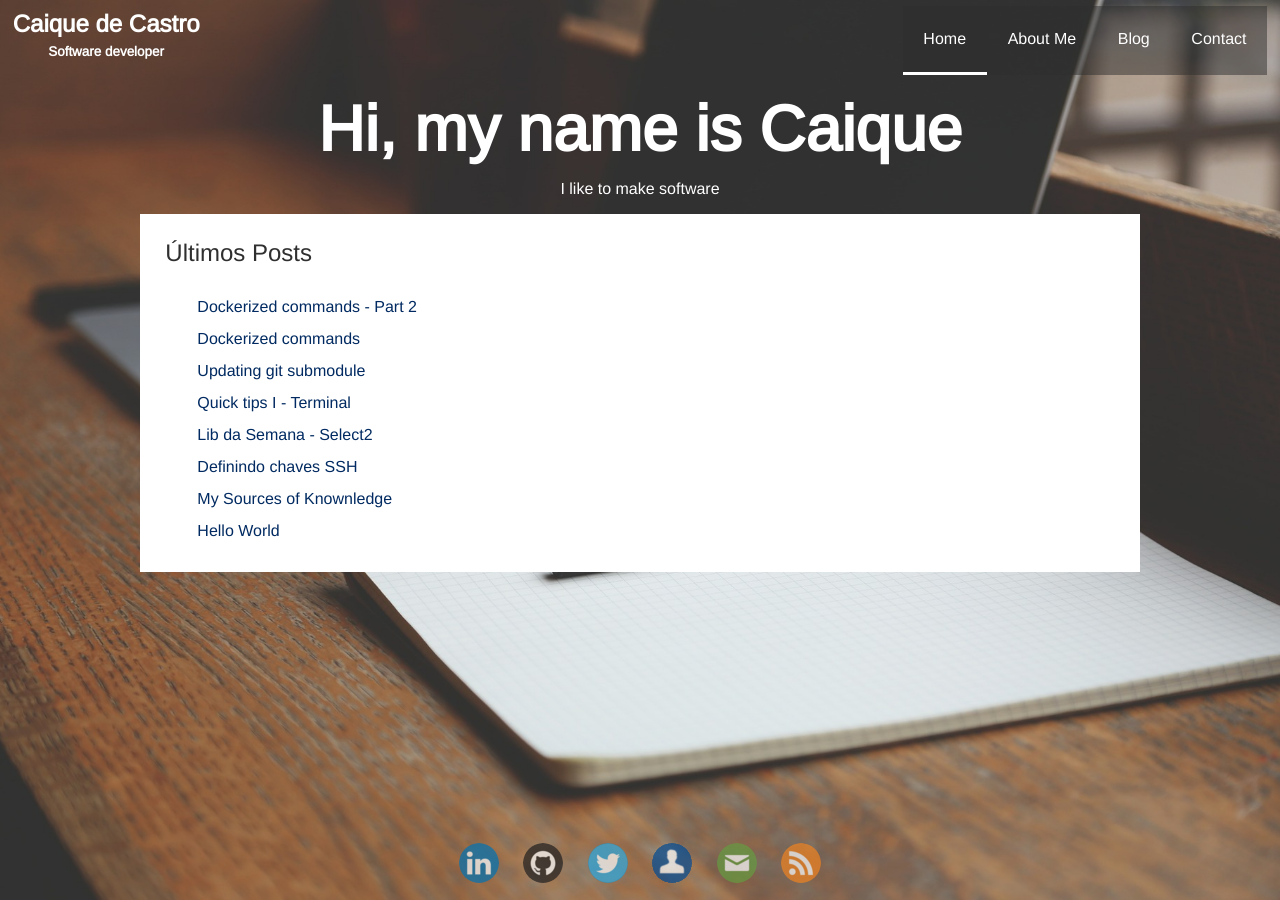
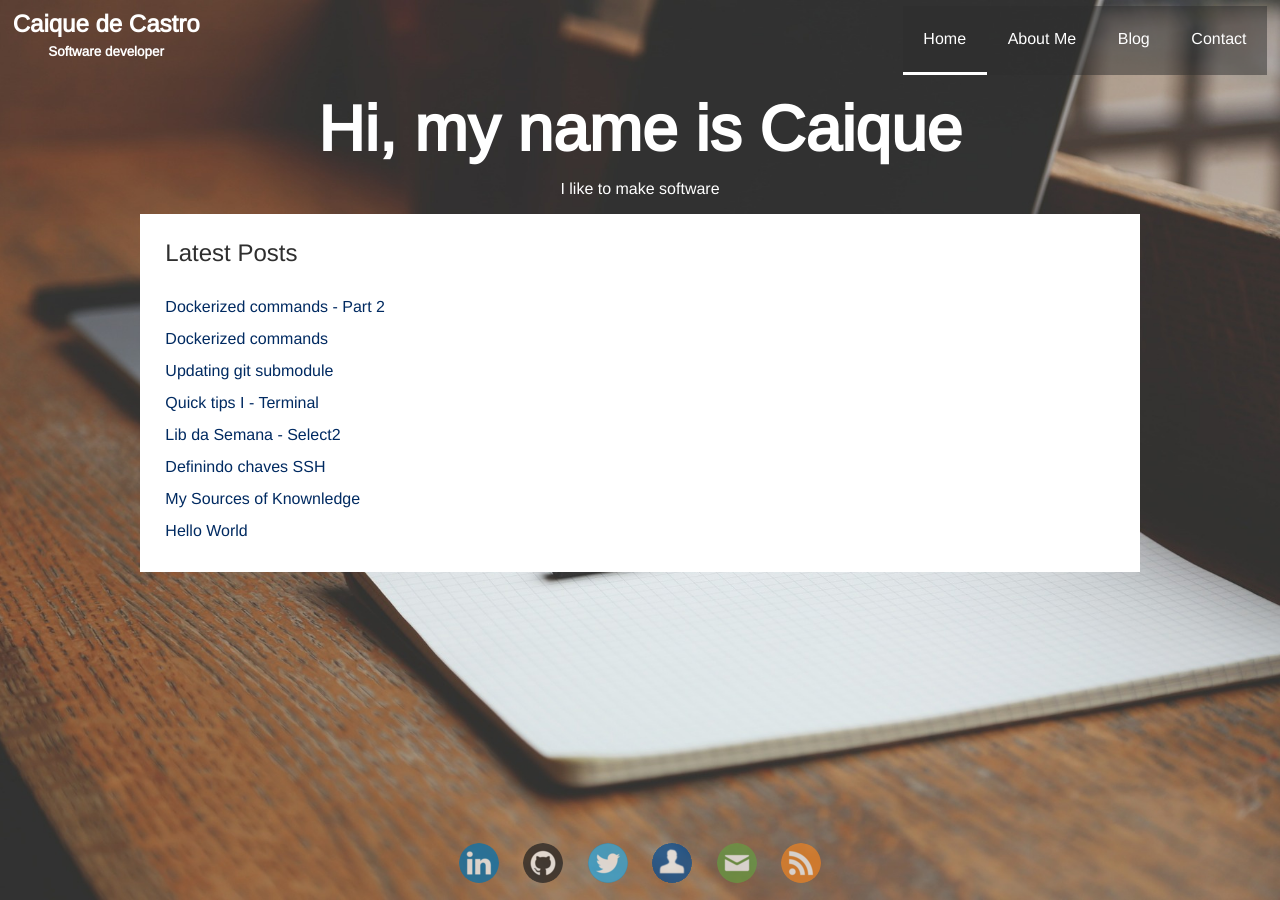
Before and after one commit to caiquecastro/caiquecastro.com, a Jekyll site: the page built from index.html, in a window 1280 px wide. Built offline with Jekyll 4.4.1, drawn with Linux system fonts in a browser that asks for light colours.

Commit message:
Translate latest posts

```diff
--- a/_sass/_index.scss
+++ b/_sass/_index.scss
@@ -16,5 +16,6 @@
 }
 
 .latest-posts {
-	list-style: none;
+  list-style: none;
+  padding: 0 !important;
 }
--- a/index.html
+++ b/index.html
@@ -11,7 +11,7 @@ permalink: /
   </p>
 </div>
 <div class="wrapper">
-  <h2>Últimos Posts</h2>
+  <h2>Latest Posts</h2>
   <ul class="latest-posts">
   {% for post in site.posts %}
     {% assign author = site.data.people[post.author] %}
```
Also changed, not shown: _sass/_layout.scss (line endings or trailing spaces), assets/main.scss (line endings or trailing spaces).
